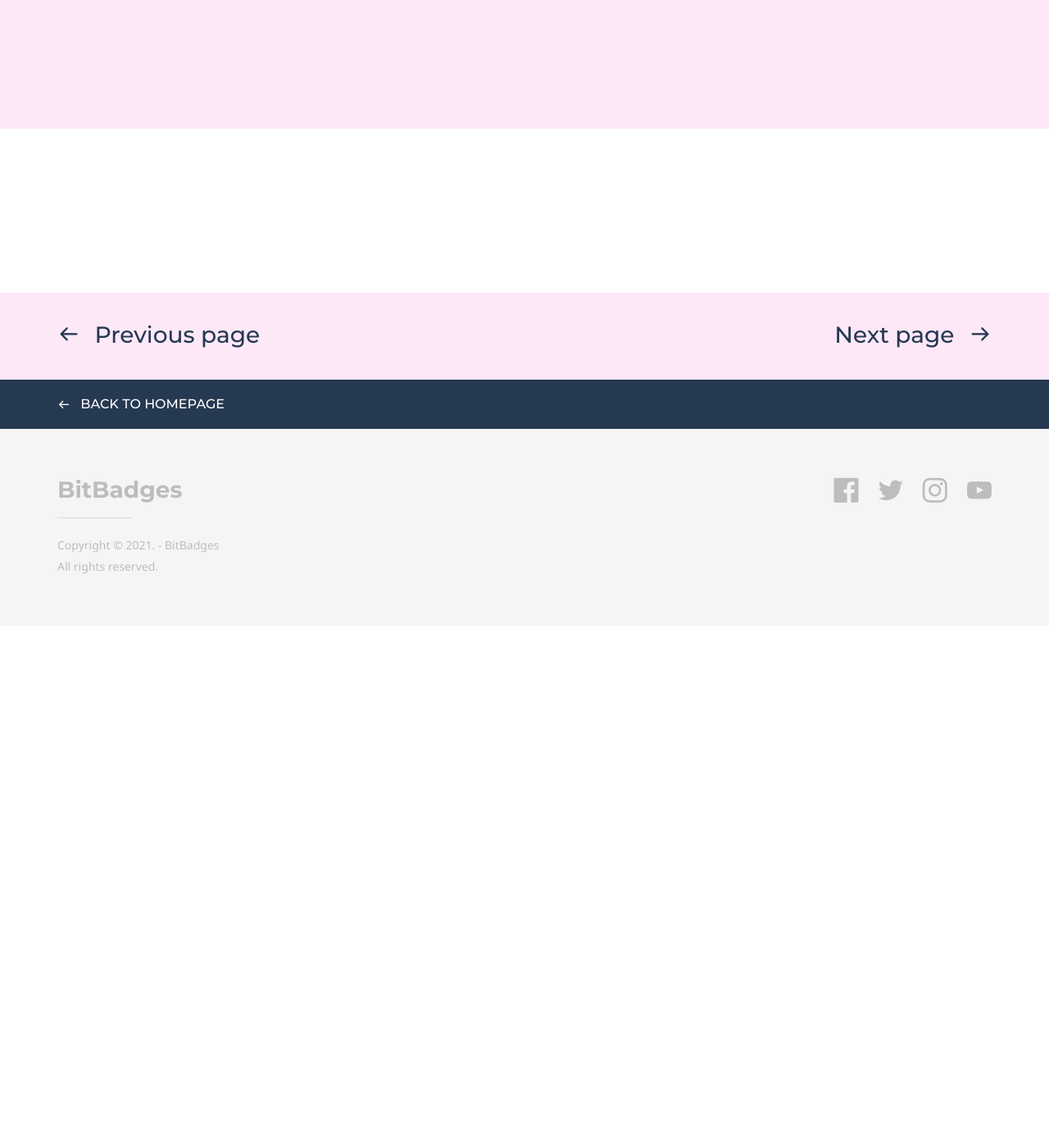
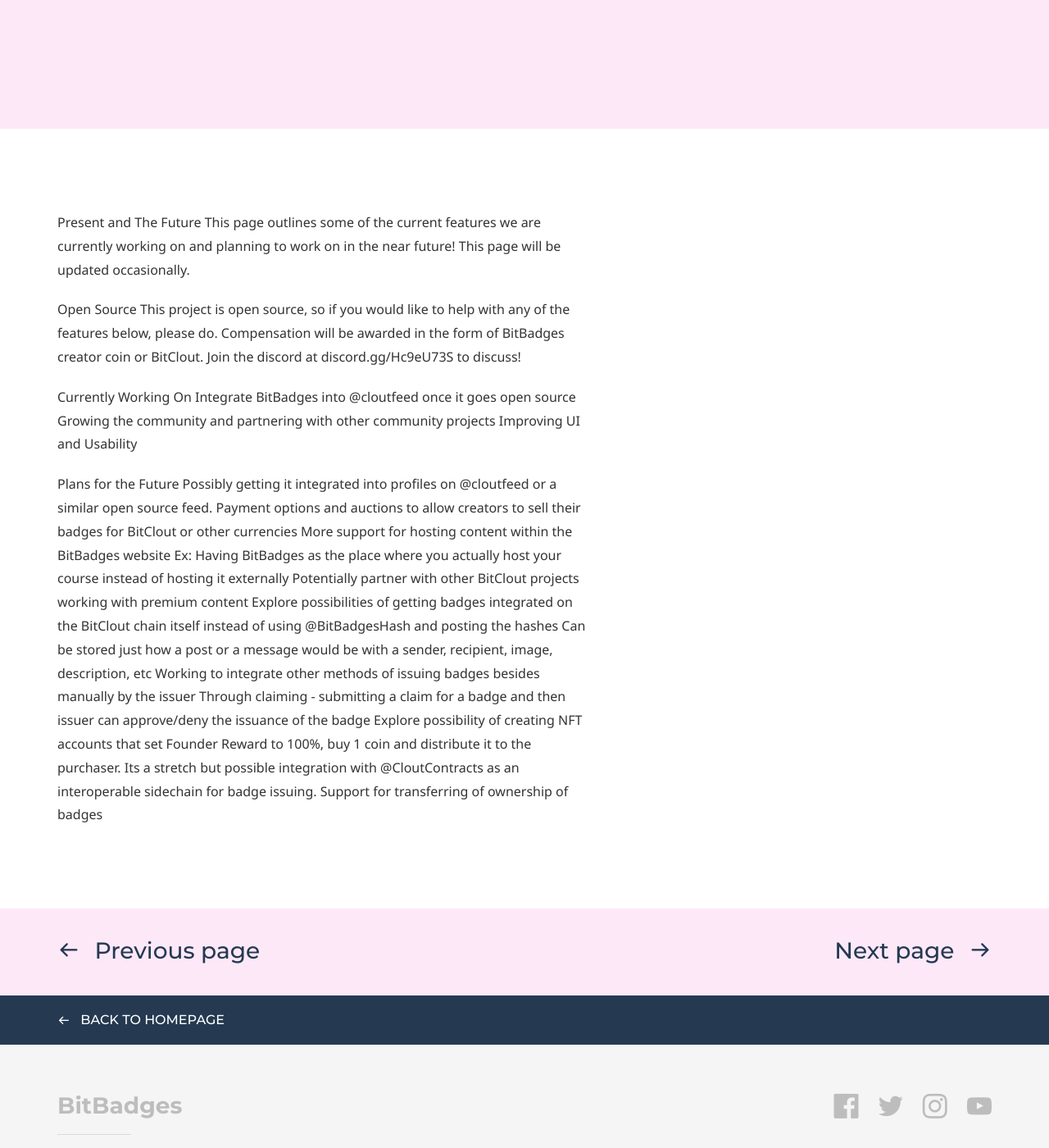
Before and after one commit to BitBadges/bitbadges.github.io, a Jekyll site: the page built from vision.md, in a window 1280 px wide and 1400 px high, scrolled down 437 px. Shown: the whole window at 82% size. Built offline with Jekyll 4.4.1, drawn with Linux system fonts in a browser that asks for light colours; some web fonts are replaced; before the commit the page ends 1200 px from its top, so only the background shows below that.

Commit message:
Update vision.md

```diff
--- a/vision.md
+++ b/vision.md
@@ -27,3 +27,28 @@ page_nav:
         content: Next page
         url: 'https://bitbadges.github.io/usecases/'
 ---
+
+Present and The Future
+This page outlines some of the current features we are currently working on and planning to work on in the near future! This page will be updated occasionally.
+
+Open Source
+This project is open source, so if you would like to help with any of the features below, please do. Compensation will be awarded in the form of BitBadges creator coin or BitClout. Join the discord at discord.gg/Hc9eU73S to discuss!
+
+Currently Working On
+Integrate BitBadges into @cloutfeed once it goes open source
+Growing the community and partnering with other community projects
+Improving UI and Usability
+
+Plans for the Future
+Possibly getting it integrated into profiles on @cloutfeed or a similar open source feed.
+Payment options and auctions to allow creators to sell their badges for BitClout or other currencies
+More support for hosting content within the BitBadges website
+Ex: Having BitBadges as the place where you actually host your course instead of hosting it externally
+Potentially partner with other BitClout projects working with premium content
+Explore possibilities of getting badges integrated on the BitClout chain itself instead of using @BitBadgesHash and posting the hashes
+Can be stored just how a post or a message would be with a sender, recipient, image, description, etc
+Working to integrate other methods of issuing badges besides manually by the issuer
+Through claiming - submitting a claim for a badge and then issuer can approve/deny the issuance of the badge
+Explore possibility of creating NFT accounts that set Founder Reward to 100%, buy 1 coin and distribute it to the purchaser.
+Its a stretch but possible integration with @CloutContracts as an interoperable sidechain for badge issuing.
+Support for transferring of ownership of badges
```
